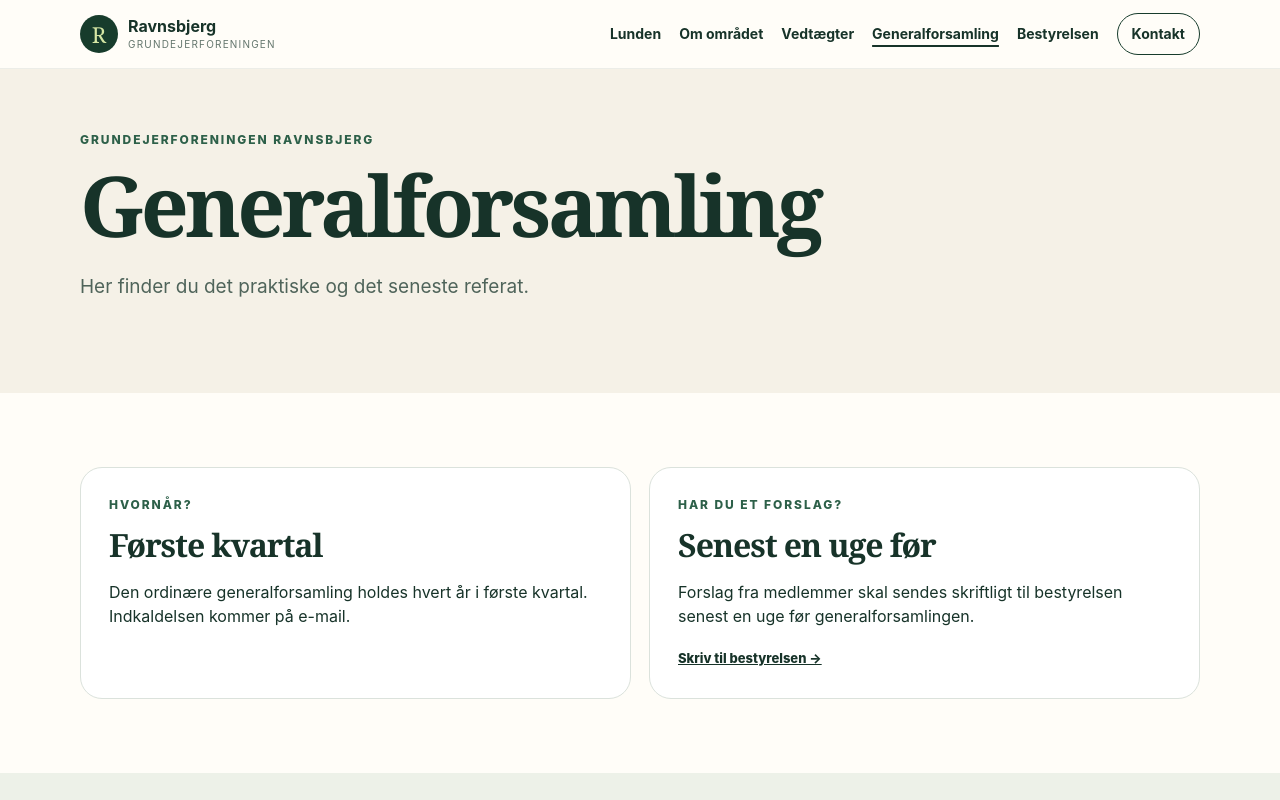
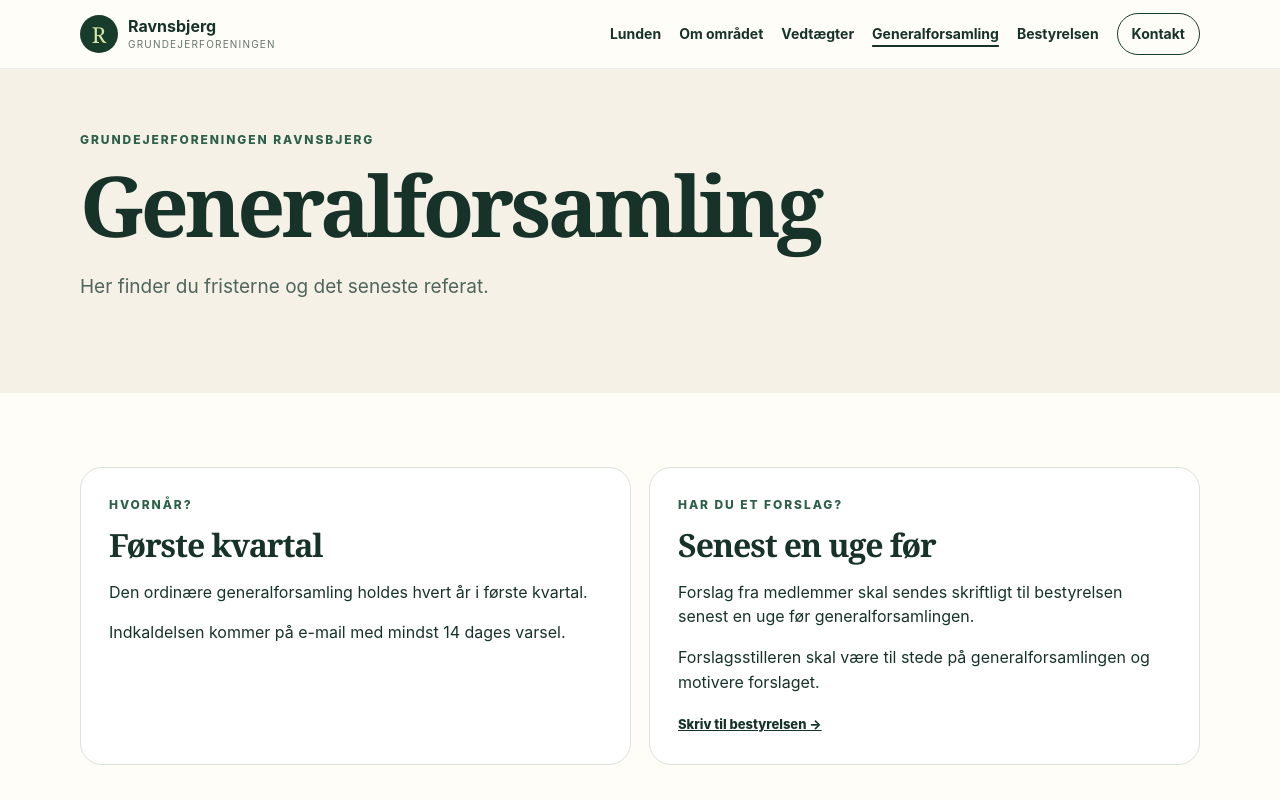
Before and after one commit to laugebex/Ravnsbjerg-info, a Next.js app: page /generalforsamling in a window 1280 px wide. Shown: the top 800 px of the page. Built offline with nearby package versions, Linux system fonts and the light colour scheme.

Commit message:
Tighten general meeting UX and remove duplicate archive

```diff
--- a/app/generalforsamling/page.jsx
+++ b/app/generalforsamling/page.jsx
@@ -1,11 +1,11 @@
-export const metadata={title:'Generalforsamling | Grundejerforeningen Ravnsbjerg',description:'Frister, seneste referat og praktisk information om generalforsamlingen i Grundejerforeningen Ravnsbjerg.'}
+const title='Generalforsamling | Grundejerforeningen Ravnsbjerg'
+const description='Frister, seneste referat og praktisk information om generalforsamlingen i Grundejerforeningen Ravnsbjerg.'
+export const metadata={title,description,openGraph:{title,description,url:'/generalforsamling',images:['/images/ravnsbjerg-og.png']}}
 
 export default function Generalforsamling(){return <main>
-<section className="areaHero"><div className="wrap"><p className="eyebrow">Grundejerforeningen Ravnsbjerg</p><h1>Generalforsamling</h1><p className="lead">Her finder du det praktiske og det seneste referat.</p></div></section>
+<section className="areaHero"><div className="wrap"><p className="eyebrow">Grundejerforeningen Ravnsbjerg</p><h1>Generalforsamling</h1><p className="lead">Her finder du fristerne og det seneste referat.</p></div></section>
 
-<section className="section"><div className="wrap gfGrid"><article className="gfCard"><p className="eyebrow">Hvornår?</p><h2>Første kvartal</h2><p>Den ordinære generalforsamling holdes hvert år i første kvartal. Indkaldelsen kommer på e-mail.</p></article><article className="gfCard"><p className="eyebrow">Har du et forslag?</p><h2>Senest en uge før</h2><p>Forslag fra medlemmer skal sendes skriftligt til bestyrelsen senest en uge før generalforsamlingen.</p><a className="textLink" href="/#kontakt">Skriv til bestyrelsen →</a></article></div></section>
+<section className="section"><div className="wrap gfGrid"><article className="gfCard"><p className="eyebrow">Hvornår?</p><h2>Første kvartal</h2><p>Den ordinære generalforsamling holdes hvert år i første kvartal.</p><p>Indkaldelsen kommer på e-mail med mindst 14 dages varsel.</p></article><article className="gfCard"><p className="eyebrow">Har du et forslag?</p><h2>Senest en uge før</h2><p>Forslag fra medlemmer skal sendes skriftligt til bestyrelsen senest en uge før generalforsamlingen.</p><p>Forslagsstilleren skal være til stede på generalforsamlingen og motivere forslaget.</p><a className="textLink" href="/#kontakt">Skriv til bestyrelsen →</a></article></div></section>
 
-<section className="section soft"><div className="wrap"><div className="sectionHead"><div><p className="eyebrow">Seneste referat</p><h2>11. marts 2026</h2></div><p>Referatet samler beslutninger, regnskab, kontingent, forslag og valg til bestyrelsen.</p></div><a className="button primary" href="/dokumenter/referat-generalforsamling-2026?v=2">Åbn referatet · PDF</a></div></section>
-
-<section className="section"><div className="wrap"><div className="sectionHead"><div><p className="eyebrow">Arkiv</p><h2>Referater</h2></div><p>Her kommer de tidligere referater til at ligge, efterhånden som de bliver lagt på hjemmesiden.</p></div><div className="archiveList"><a href="/dokumenter/referat-generalforsamling-2026?v=2"><strong>2026</strong><span>Ordinær generalforsamling · 11. marts · PDF</span><i>→</i></a></div></div></section>
+<section className="section soft"><div className="wrap"><div className="sectionHead"><div><p className="eyebrow">Seneste referat</p><h2>11. marts 2026</h2></div><p>Referatet samler beslutninger, regnskab, kontingent, forslag og valg til bestyrelsen.</p></div><a className="button primary" href="/dokumenter/referat-generalforsamling-2026.pdf">Åbn referatet · PDF</a></div></section>
 </main>}
```
